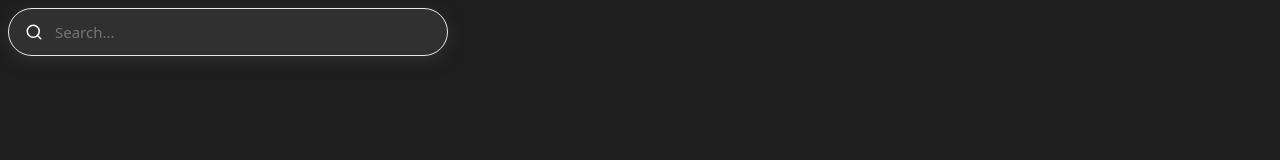
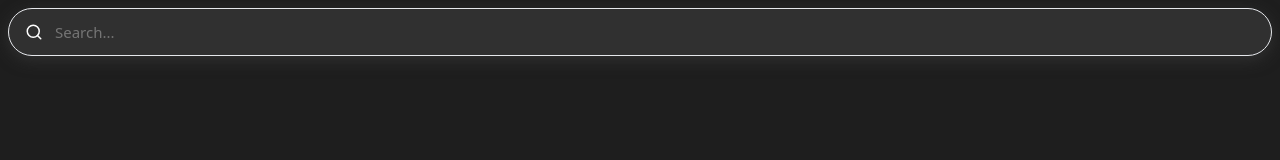
Before and after one commit to ItsTamzid/BUEZZA.com, a plain HTML site: page index.html in a window 1280 px wide. Drawn offline with Linux system fonts and the light colour scheme.

Commit message:
Remove max-width from search bar style
Removed max-width restriction from search bar style.

```diff
--- a/index.html
+++ b/index.html
@@ -14,7 +14,6 @@
       z-index: 1000;
       position: relative;
       width: 100%;
-      max-width: 440px;
       padding: 13px 20px 13px 46px;
       font-size: 15px;
       font-family: system-ui, -apple-system, sans-serif;
```
